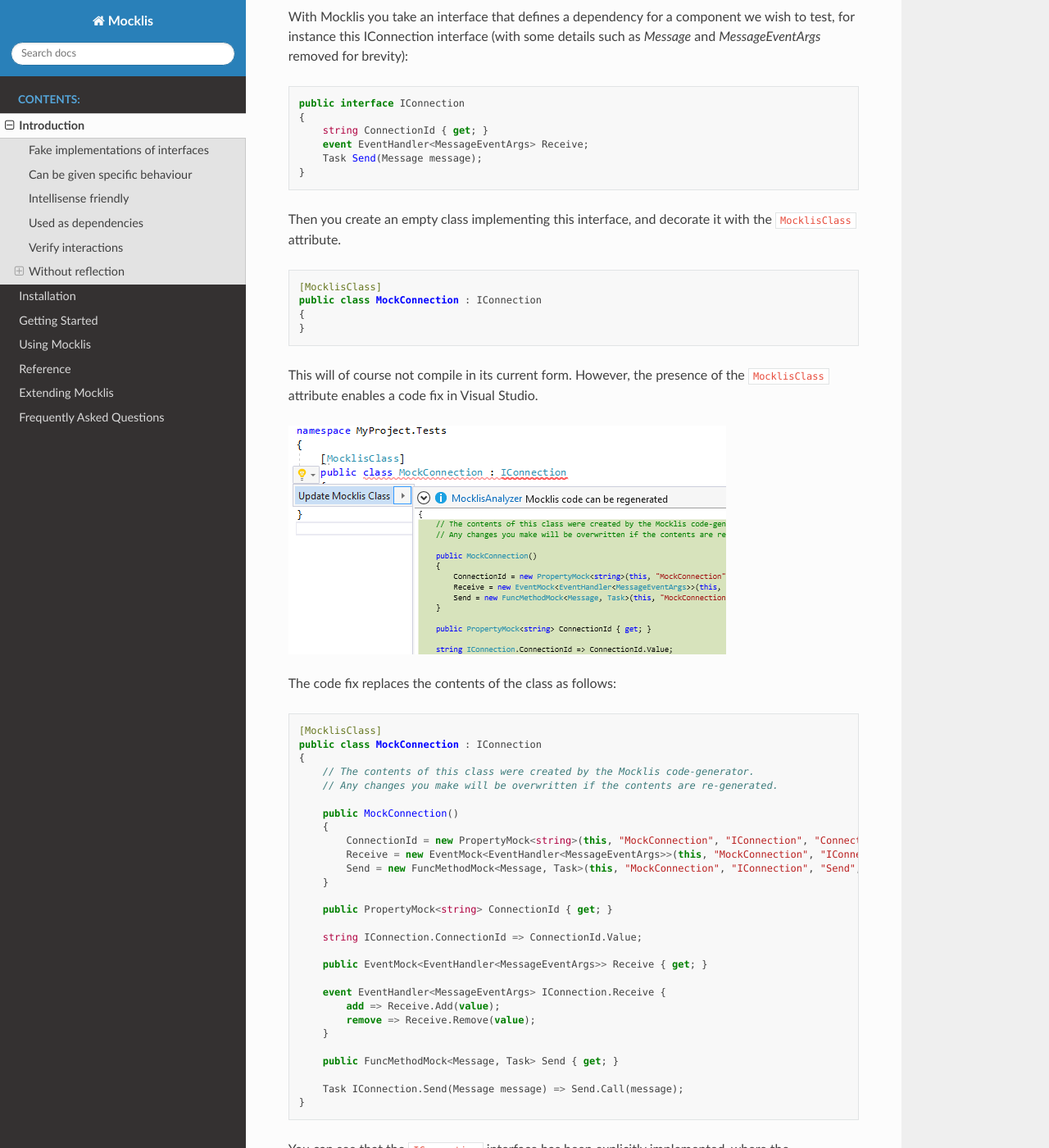
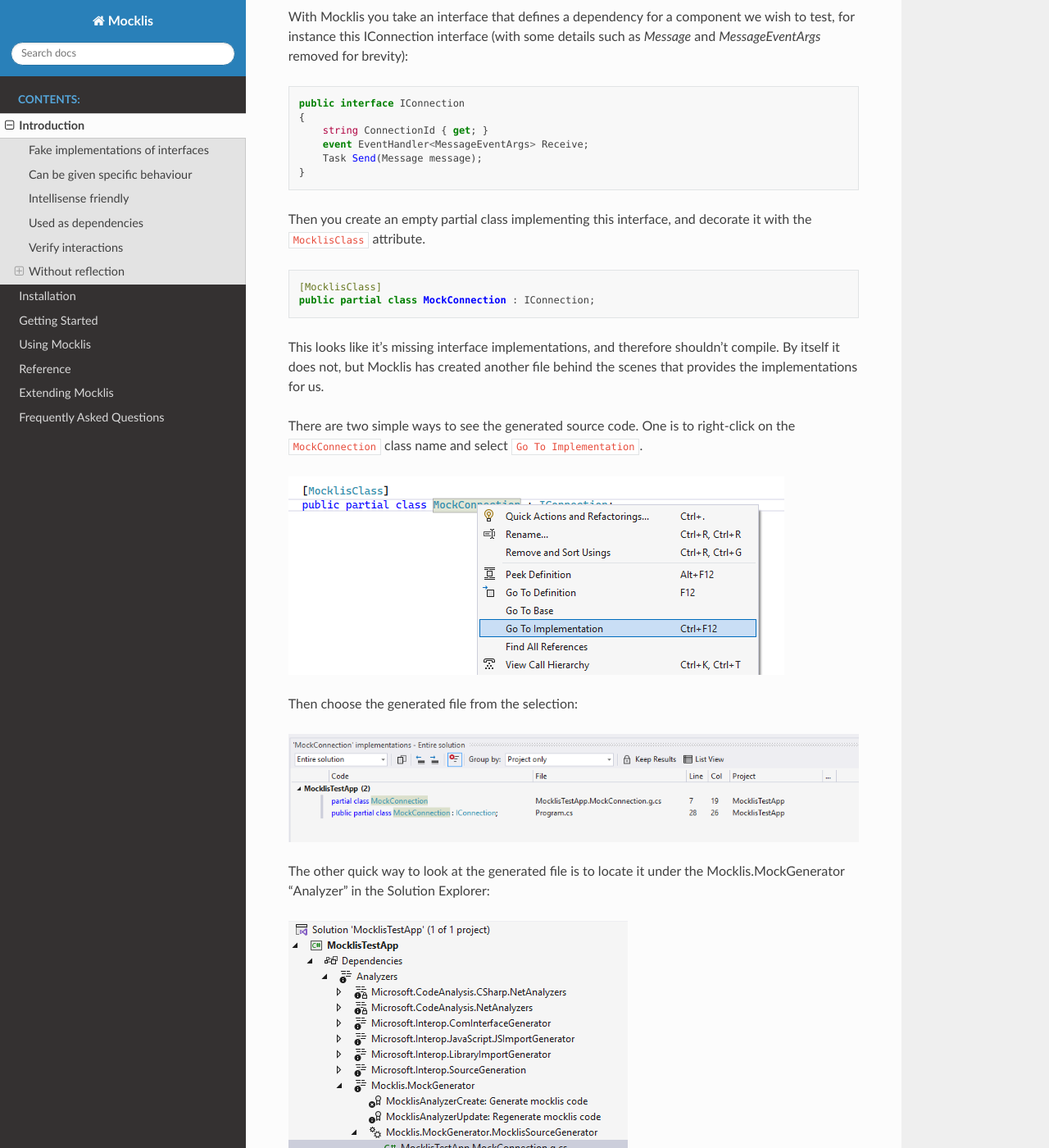
Before and after one commit to mocklis/mocklis.docs, a Sphinx documentation site: the page built from source/introduction/index.rst, in a window 1280 px wide and 1400 px high, scrolled down 471 px. Shown: the whole window at 82% size. Built offline with Sphinx 7.4.7 and the Read the Docs theme 3.1.0, drawn with Linux system fonts in a browser that asks for light colours; some of the changed text lies outside the part shown.

Commit message:
Introduce version 1.4 (beta) and update introduction to use source generation

```diff
--- a/source/conf.py
+++ b/source/conf.py
@@ -20,13 +20,13 @@
 # -- Project information -----------------------------------------------------
 
 project = 'Mocklis'
-copyright = u'Copyright © 2019 Esbjörn Redmo and contributors. All rights reserved.'
+copyright = u'Copyright © 2019-2025 Esbjörn Redmo and contributors. All rights reserved.'
 author = u'Esbjörn Redmo'
 
 # The short X.Y version
-version = '1.0.0'
+version = '1.4'
 # The full version, including alpha/beta/rc tags
-release = '1.0.0'
+release = '1.4.0-beta.1'
 
 
 # -- General configuration ---------------------------------------------------
--- a/source/introduction/index.rst
+++ b/source/introduction/index.rst
@@ -29,51 +29,30 @@
         Task Send(Message message);
     }
 
-Then you create an empty class implementing this interface, and decorate it with the ``MocklisClass`` attribute.
+Then you create an empty partial class implementing this interface, and decorate it with the ``MocklisClass`` attribute.
 
 .. sourcecode:: csharp
 
     [MocklisClass]
-    public class MockConnection : IConnection
-    {
-    }
+    public partial class MockConnection : IConnection;
 
-This will of course not compile in its current form. However, the presence of the ``MocklisClass`` attribute enables a code fix in Visual Studio.
+This looks like it's missing interface implementations, and therefore shouldn't compile. By itself it does not, but Mocklis has created another file behind the scenes that provides the implementations for us.
 
-.. image:: UpdateMocklisClass2.png
+There are two simple ways to see the generated source code. One is to right-click on the ``MockConnection`` class name and select ``Go To Implementation``.
 
-The code fix replaces the contents of the class as follows:
+.. image:: GoToImplementation.png
 
-.. sourcecode:: csharp
+Then choose the generated file from the selection:
 
-    [MocklisClass]
-    public class MockConnection : IConnection
-    {
-        // The contents of this class were created by the Mocklis code-generator.
-        // Any changes you make will be overwritten if the contents are re-generated.
+.. image:: GoToImplementation2.png
 
-        public MockConnection()
-        {
-            ConnectionId = new PropertyMock<string>(this, "MockConnection", "IConnection", "ConnectionId", "ConnectionId", Strictness.Lenient);
-            Receive = new EventMock<EventHandler<MessageEventArgs>>(this, "MockConnection", "IConnection", "Receive", "Receive", Strictness.Lenient);
-            Send = new FuncMethodMock<Message, Task>(this, "MockConnection", "IConnection", "Send", "Send", Strictness.Lenient);
-        }
+The other quick way to look at the generated file is to locate it under the Mocklis.MockGenerator "Analyzer" in the Solution Explorer:
 
-        public PropertyMock<string> ConnectionId { get; }
+.. image:: GeneratedFilesFromAnalyzers.png
 
-        string IConnection.ConnectionId => ConnectionId.Value;
+Regardless of which way you get to the file, you will see the generated code in a read-only editor with a bar on the top allowing you to re-run the generator should you want to. This can sometimes be useful.
 
-        public EventMock<EventHandler<MessageEventArgs>> Receive { get; }
-
-        event EventHandler<MessageEventArgs> IConnection.Receive {
-            add => Receive.Add(value);
-            remove => Receive.Remove(value);
-        }
-
-        public FuncMethodMock<Message, Task> Send { get; }
-
-        Task IConnection.Send(Message message) => Send.Call(message);
-    }
+.. image:: GeneratedCode.png
 
 You can see that the ``IConnection`` interface has been explicitly implemented, where the ``IConnection.ConnectionId`` property gets its value
 from a `mock property` with the same name. The ``IConnection.Receive`` event forwards adds and removes to another `mock property`, and the
@@ -114,7 +93,7 @@
 
 In this example, two steps were used. The ``Return`` step simply returns a value whenever the mock is used, and the ``Stored`` step tracks
 values written to the mock. In this case we also obtained a reference to the store, which tracked attached event handlers letting us raise
-an event on them for testing purposes. (Exercise for the reader: implement the `Service` class so that the test passes...)
+an event on them for testing purposes. (Exercise for the reader: write some code for the `Service` class so that the test passes...)
 
 This is of course just an introduction; see the :doc:`../reference/index` for a complete list of steps and other constructs used to control
 how `Mocklis Classes` work.
@@ -230,7 +209,7 @@
 Pros
 ----
 
-* What you see is what you get. No code is hidden from view, and you can freely set break points and inspect variables as you're debugging your tests.
+* The code is free from 'magic'. What you see is what you get, and you can set breakpoints in both your own and the generated code.
 
 * You can easily extend Mocklis with your own steps, with whatever bespoke behaviour you might need.
 
@@ -239,8 +218,6 @@
 Cons
 ----
 
-* Your project will include code for mocked interfaces, although that code can be reused by all tests using the interface.
-
-* The code in question has to be written, although the code generator bundled with Mocklis does this for you.
+* The auto-generated bits of the code live separate from the rest of the code.
 
 * The design only really works for interfaces and not for mocking members of virtual base classes.
```
Also changed, not shown: source/introduction/GeneratedCode.png (added), source/introduction/GeneratedFilesFromAnalyzers.png (added), source/introduction/GoToImplementation.png (added), source/introduction/GoToImplementation2.png (added).
